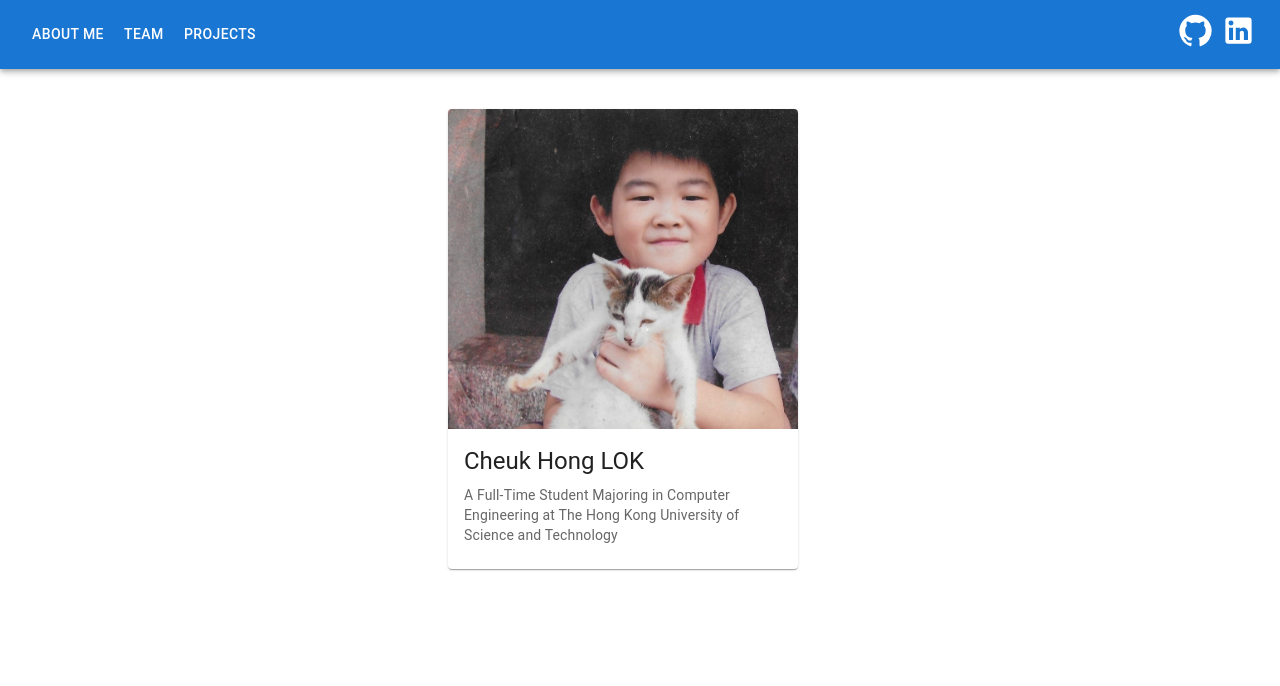
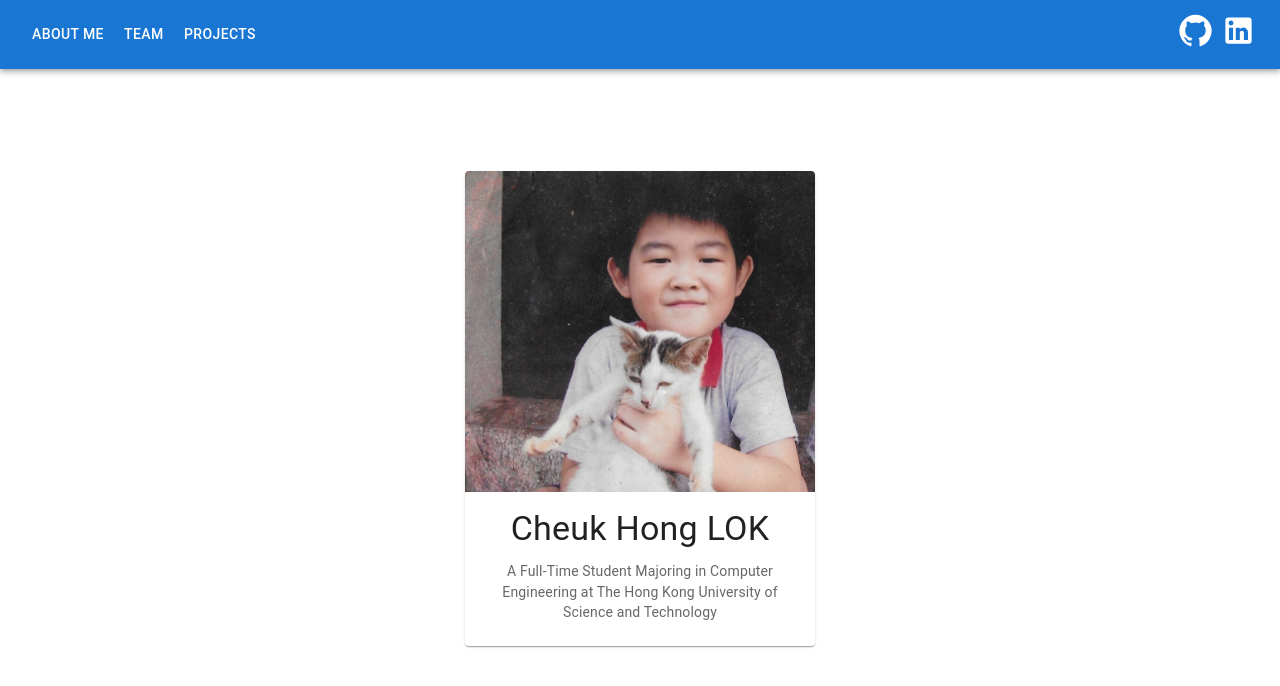
Before and after one commit to lokch05/COMP4461-Personal-Portfolio, a Next.js app: page / in a window 1280 px wide. Shown: the top 686 px of the page. Built offline with nearby package versions, Linux system fonts and the light colour scheme.

Commit message:
update index.js

```diff
--- a/pages/index.js
+++ b/pages/index.js
@@ -1,11 +1,9 @@
 import Head from "next/head";
 import * as React from "react";
 import Card from "@mui/material/Card";
-import CardActions from "@mui/material/CardActions";
 import CardContent from "@mui/material/CardContent";
 import CardMedia from "@mui/material/CardMedia";
-import Container from "@mui/material/Container";
-import Button from "@mui/material/Button";
+import Grid from "@mui/material/Grid";
 import Typography from "@mui/material/Typography";
 
 export default function Home() {
@@ -18,15 +16,23 @@ export default function Home() {
         <link rel="icon" href="/favicon.ico" />
       </Head>
       <main>
-        <Card sx={{ maxWidth: 350, mt: 5, ml: "35%" }}>
+        <Grid
+          container
+          spacing={0}
+          direction="column"
+          alignItems="center"
+          justifyContent="center"
+          style={{ minHeight: "85vh" }}
+        >
+          <Card sx={{ maxWidth: 350 }}>
             <CardMedia
               component="img"
               height="100%"
               image="Picture1.jpg"
               alt="Cheuk Hong LOK"
             />
-          <CardContent>
-            <Typography gutterBottom variant="h5" component="div">
+            <CardContent sx={{ textAlign: "center" }}>
+              <Typography gutterBottom variant="h4" component="div">
                 Cheuk Hong LOK
               </Typography>
               <Typography variant="body2" color="text.secondary">
@@ -35,6 +41,7 @@ export default function Home() {
               </Typography>
             </CardContent>
           </Card>
+        </Grid>
       </main>
     </div>
   );
```
Lines whose indentation alone changed are shown as unchanged.
